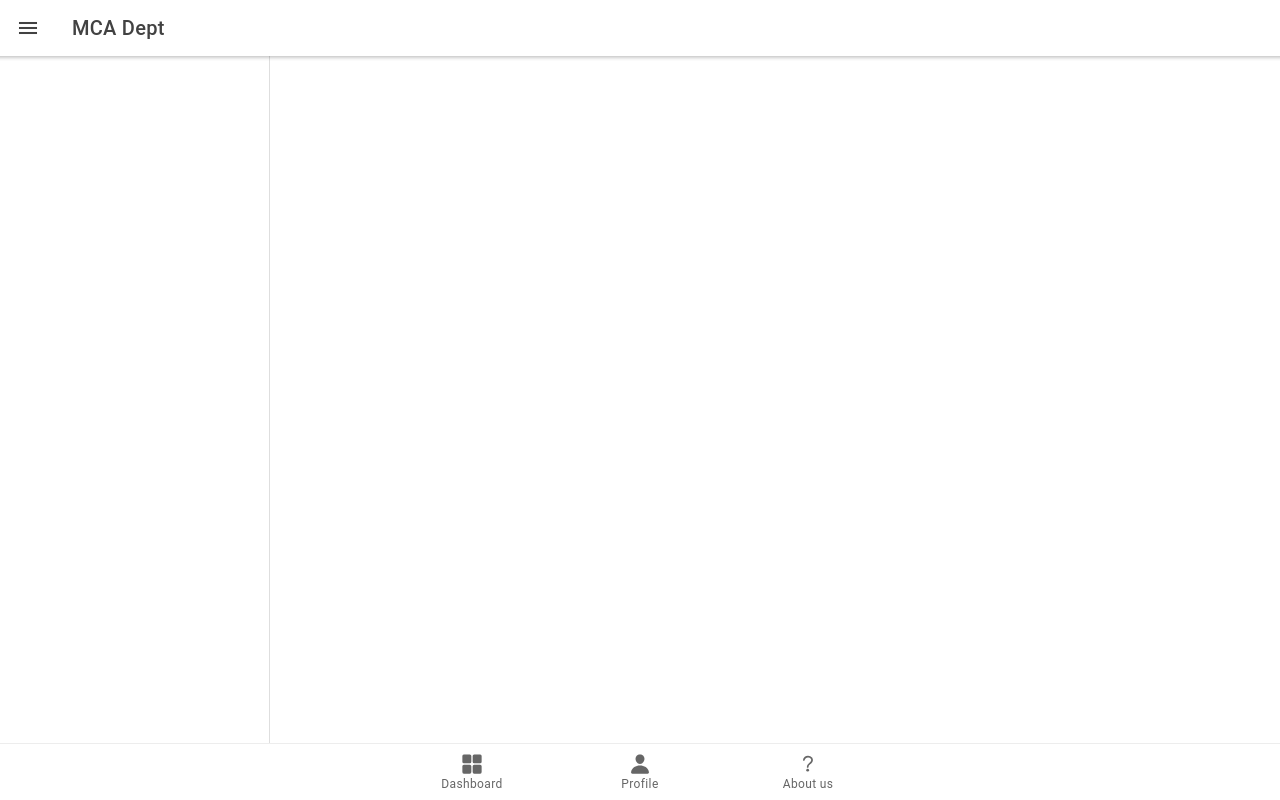
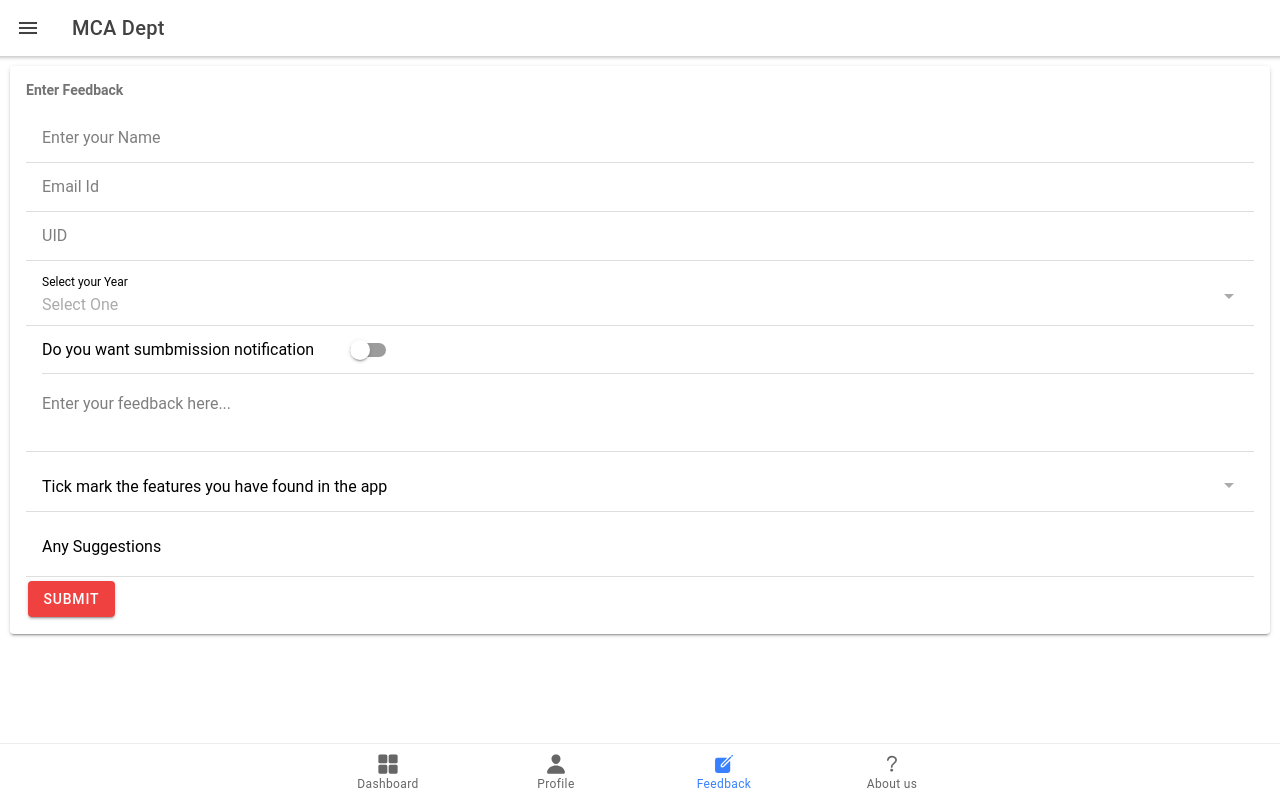
Before and after one commit to fruxc/MCA_DEPT, a React (Create React App) app: page /feedback in a window 1280 px wide. Built offline with nearby package versions, Linux system fonts and the light colour scheme.

Commit message:
Feedback

```diff
--- a/src/App.tsx
+++ b/src/App.tsx
@@ -1,5 +1,5 @@
 import React from "react";
-import { BrowserRouter as Router, Switch, Route } from "react-router-dom";
+import { Route } from "react-router-dom";
 import {
   IonApp,
   IonIcon,
@@ -13,15 +13,18 @@ import {
   IonButtons,
   IonTitle,
   IonHeader,
-  IonSplitPane,
-  IonPage
+  IonMenu,
+  IonContent,
+  IonList,
+  IonItem,
+  IonSplitPane
 } from "@ionic/react";
 import { IonReactRouter } from "@ionic/react-router";
-import { person, help, grid } from "ionicons/icons";
+import { person, help, grid, create } from "ionicons/icons";
 import Dashboard from "./pages/Dashboard";
 import Profile from "./pages/Profile";
 import About from "./pages/About";
-import Details from "./pages/Details";
+import Feedback from "./pages/Feedback";
 
 /* Core CSS required for Ionic components to work properly */
 import "@ionic/react/css/core.css";
@@ -43,7 +46,6 @@ import "@ionic/react/css/display.css";
 import "./theme/variables.css";
 
 const App: React.FC = () => (
-  <Router>
   <IonApp>
     <IonHeader>
       <IonToolbar>
@@ -54,23 +56,26 @@ const App: React.FC = () => (
       </IonToolbar>
     </IonHeader>
     <IonSplitPane contentId="main">
-      <div id="menu">
-      </div>
-      <IonPage id="main">
-        <Switch>
-          <Route path="/dashboard" component={Dashboard} exact={true} />
-          <Route path="/profile" component={Profile} exact={true} />
-          <Route path="/profile/details" component={Details} exact={true} />
-          <Route path="/about" component={About} exact={true} />
-        </Switch>
-      </IonPage>
+    <IonMenu side="start" menuId="first" contentId="main">
+      <IonContent>
+        <IonList>
+          <IonItem></IonItem>
+          <IonItem></IonItem>
+          <IonItem routerLink="/dashboard"> Dashboard </IonItem>
+          <IonItem routerLink="/profile"> Profile </IonItem>
+          <IonItem routerLink="/feedback"> Feedback </IonItem>
+          <IonItem routerLink="/about"> About us </IonItem>
+        </IonList>
+      </IonContent>
+    </IonMenu>
     </IonSplitPane>
+    <IonContent id="main">
       <IonReactRouter>
         <IonTabs>
           <IonRouterOutlet>
             <Route path="/dashboard" component={Dashboard} exact={true} />
             <Route path="/profile" component={Profile} exact={true} />
-          <Route path="/profile/details" component={Details} exact={true} />
+            <Route path="/feedback" component={Feedback} exact={true} />
             <Route path="/about" component={About} exact={true} />
           </IonRouterOutlet>
           <IonTabBar slot="bottom">
@@ -82,6 +87,10 @@ const App: React.FC = () => (
               <IonIcon icon={person} />
               <IonLabel>Profile</IonLabel>
             </IonTabButton>
+            <IonTabButton tab="feedback" href="/feedback">
+              <IonIcon icon={create} />
+              <IonLabel>Feedback</IonLabel>
+            </IonTabButton>
             <IonTabButton tab="about" href="/about">
               <IonIcon icon={help} />
               <IonLabel>About us</IonLabel>
@@ -89,8 +98,8 @@ const App: React.FC = () => (
           </IonTabBar>
         </IonTabs>
       </IonReactRouter>
+    </IonContent>
   </IonApp>
-  </Router>
 );
 
 export default App;
--- a/src/pages/About.tsx
+++ b/src/pages/About.tsx
@@ -70,7 +70,6 @@ const About: React.FC = () => {
                 2. Excellence <br></br>
                 3. Social Sensitivity <br></br>
                 4. Globalization<br></br>
-                <hr></hr>
               </Typography>
             </ExpansionPanelDetails>
           </ExpansionPanel>
--- /dev/null
+++ b/src/pages/Feedback.tsx
@@ -0,0 +1,96 @@
+import React, { useState } from "react";
+import {
+  IonContent,
+  IonCard,
+  IonItem,
+  IonCardHeader,
+  IonCardContent,
+  IonLabel,
+  IonInput,
+  IonSelect,
+  IonSelectOption,
+  IonToggle,
+  IonTextarea,
+  IonButton,
+  IonToast
+} from "@ionic/react";
+
+const Feedback: React.FC = () => {
+  const [toastIsShown, setToastIsShown] = useState(false);
+
+  const showToast = () => {
+    setToastIsShown(true);
+  };
+  return (
+    <IonContent>
+      <IonCard>
+        <IonCardHeader>
+          <IonLabel>
+            <b>Enter Feedback</b>
+          </IonLabel>
+        </IonCardHeader>
+        <IonCardContent>
+          <IonItem>
+            <IonInput
+              type="text"
+              placeholder="Enter your Name "
+              required
+            ></IonInput>
+          </IonItem>
+          <IonItem>
+            <IonInput type="email" placeholder="Email Id" required></IonInput>
+          </IonItem>
+          <IonItem>
+            <IonInput type="text" placeholder="UID" required></IonInput>
+          </IonItem>
+          <IonItem>
+            <IonLabel position="floating">Select your Year </IonLabel>
+            <IonSelect placeholder="Select One">
+              <IonSelectOption value="f">FYMCA</IonSelectOption>
+              <IonSelectOption value="s">SYMCA</IonSelectOption>
+              <IonSelectOption value="t">TYMCA</IonSelectOption>
+            </IonSelect>
+          </IonItem>
+          <IonItem>
+            Do you want sumbmission notification &nbsp;&nbsp;&nbsp;&nbsp;&nbsp;
+            <IonToggle color="primary"></IonToggle>
+          </IonItem>
+          <IonItem>
+            <IonTextarea placeholder="Enter your feedback here..."></IonTextarea>
+          </IonItem>
+          <IonItem>
+            <IonLabel position="floating">
+              Tick mark the features you have found in the app
+            </IonLabel>
+            <IonSelect multiple={true} cancelText="cancel" okText="Okay!">
+              <IonSelectOption value="simplicity">Simplicity</IonSelectOption>
+              <IonSelectOption value="transparency">
+                Transparency
+              </IonSelectOption>
+              <IonSelectOption value="immersion">Immersion</IonSelectOption>
+              <IonSelectOption value="clarity">clarity</IonSelectOption>
+              <IonSelectOption value="reliable">Reliable</IonSelectOption>
+            </IonSelect>
+          </IonItem>
+          <IonItem>
+            <IonLabel position="floating">Any Suggestions</IonLabel>
+              <IonInput type="text" placeholder="Write" required></IonInput>
+          </IonItem>
+          <div>
+            <IonButton onClick={() => showToast()} color="danger">
+              Submit
+            </IonButton>
+            <IonToast
+              isOpen={toastIsShown}
+              onDidDismiss={() => setToastIsShown(false)}
+              message="Feedback Submitted!"
+              duration={3000}
+            />
+          </div>
+        </IonCardContent>
+      </IonCard>
+    </IonContent>
+  );
+};
+
+export default Feedback;
```
Also changed, not shown: package.json (+6 -4 lines), src/pages/Dashboard.tsx (+10 -11 lines), 1 other file (tests, documents, lock files or other folders). Lines whose indentation alone changed are shown as unchanged.
